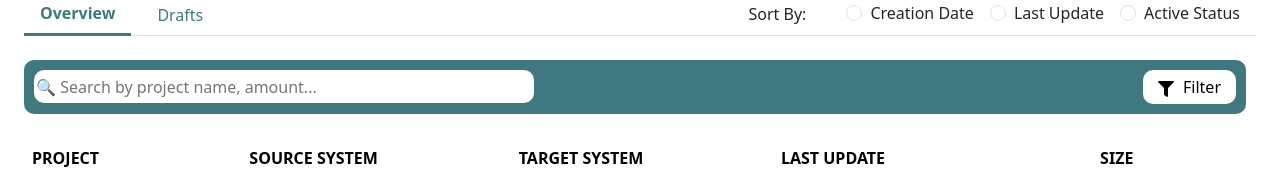
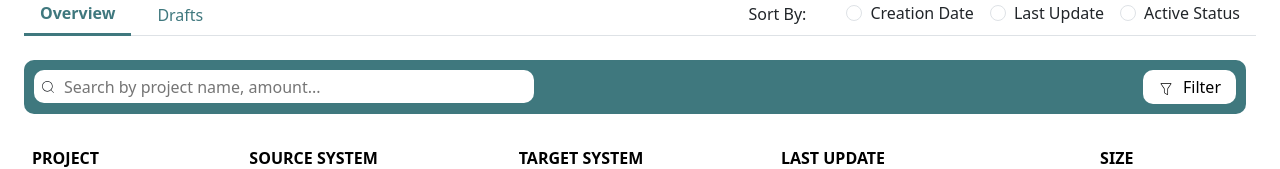
Before and after one commit to Abdulkareemrox/4seer_task, a React (Create React App) app: page / in a window 1280 px wide. Shown: the part 189-358 px from the top of the page. Built offline with nearby package versions, Linux system fonts and the light colour scheme.

Commit message:
icons changes

```diff
--- a/src/App.css
+++ b/src/App.css
@@ -77,11 +77,23 @@
     border-radius: 10px;
   }
 
+  .input-container{
+    position: relative;
+  }
+
   .input-container input {
     width: 500px;
     border: none;
     border-radius: 10px;
     height: 33px;
+    padding-left: 30px;
+  }
+
+  .icon {
+    position: absolute;
+    top: 44%;
+    left: 6px;
+    transform: translateY(-50%);
   }
 
   .filter-button {
--- a/src/App.js
+++ b/src/App.js
@@ -3,9 +3,9 @@ import "./App.css";
 import "bootstrap/dist/css/bootstrap.min.css";
 import "bootstrap/dist/js/bootstrap.bundle.min.js";
 
+import { CiFilter, CiSearch } from "react-icons/ci";
 import React, { useState } from "react";
 
-import { FaFilter } from "react-icons/fa";
 import { value } from "./projects_data";
 
 function Project() {
@@ -128,12 +128,16 @@ function Project() {
               <div className="input-container">
                 <input
                   type="text"
-                  placeholder="&#128269; Search by project name, amount..."
+                  placeholder="Search by project name, amount..."
                 />
+                <div className="icon">
+                  <CiSearch />
                 </div>
+              </div>
+
               <div>
                 <button className="filter-button">
-                  <FaFilter className="unfilled-icon" /> Filter
+                  <CiFilter className="unfilled-icon" /> Filter
                 </button>
               </div>
             </div>
```
Lines whose indentation alone changed are shown as unchanged.
